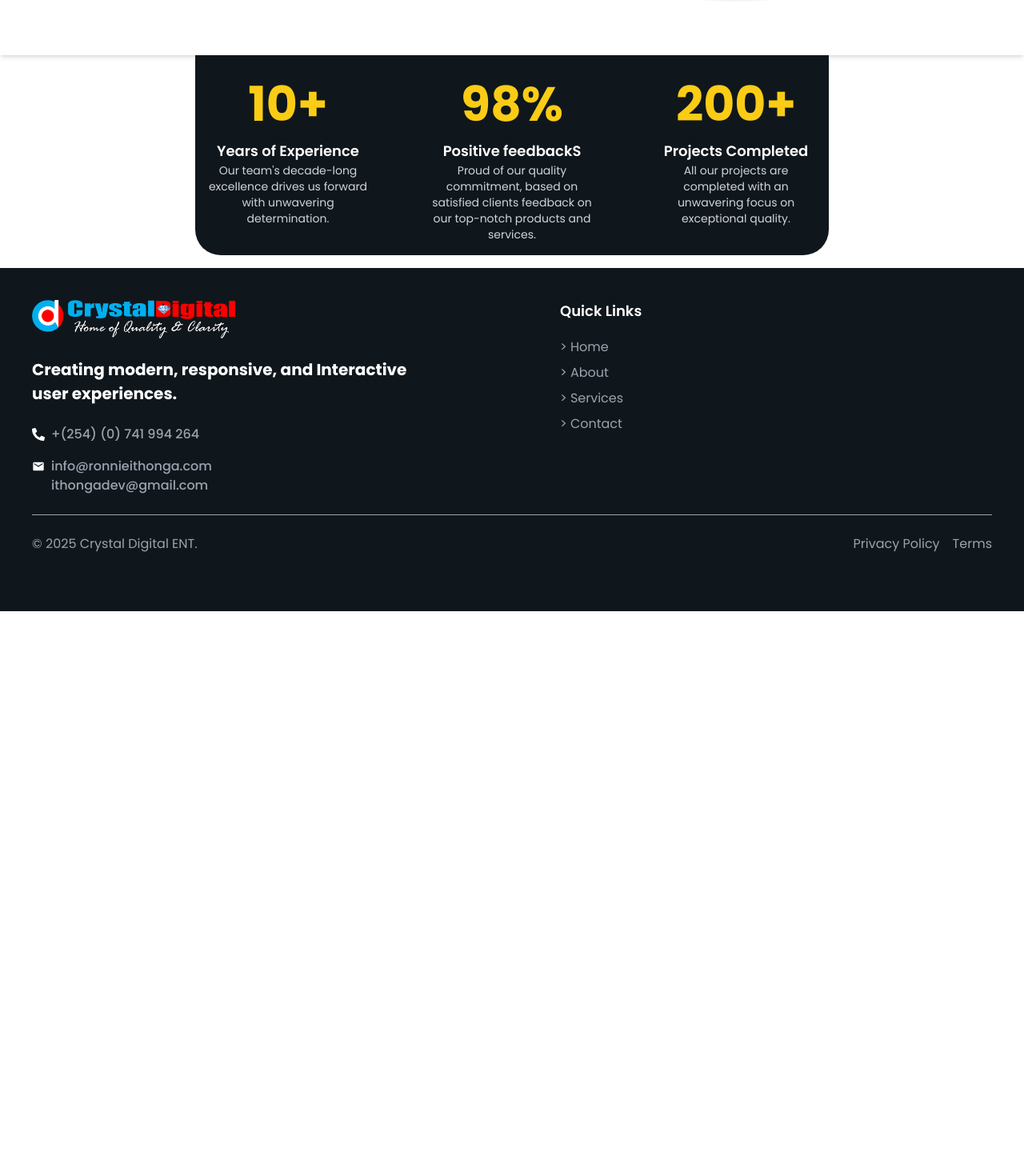
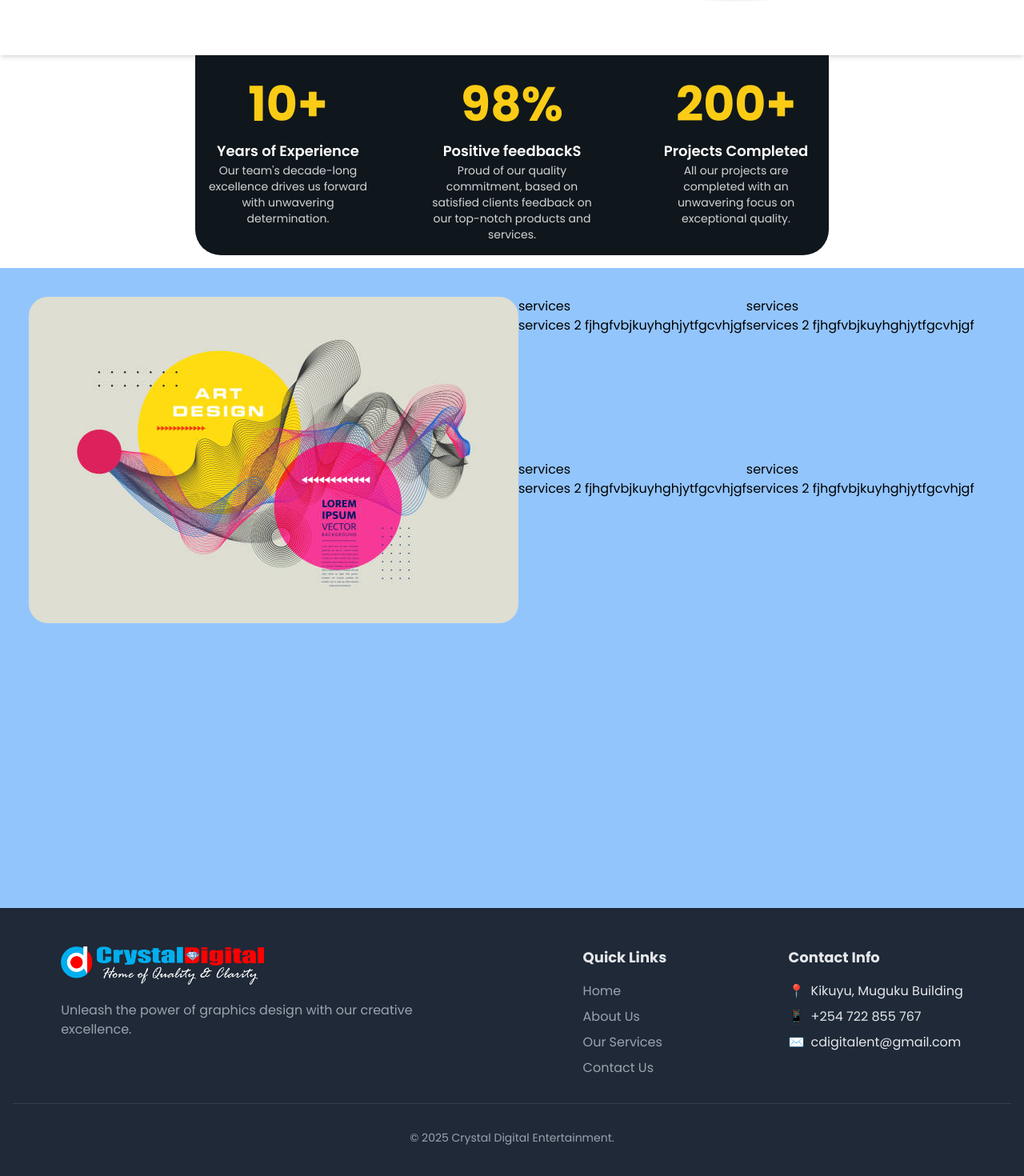
Before and after one commit to Ithonga/Crystal-Digital, a React (Vite) app: page / in a window 1280 px wide. Shown: the part 718-2188 px from the top of the page at 80% size. Before the commit the page ends 1482 px from the top, so only its background shows below. Built offline with nearby package versions, Linux system fonts and the light colour scheme.

Commit message:
updated the code

```diff
--- a/src/App.jsx
+++ b/src/App.jsx
@@ -3,24 +3,36 @@ import Home from "./pages/Home";
 import About from "./pages/About";
 import Service from "./pages/Service";
 import Contact from "./pages/Contact";
-import Header from "./Components/Header";
-import TopHeader from "./Components/TopHeader";
-import Footer from "./Components/Footer";
+import Header from "./components/Header";
+import TopHeader from "./components/TopHeader";
+import Footer from "./components/Footer";
 
 function App() {
+  const validRoutes = ["/", "/about", "/services", "/contact"];
+  const isValidRoute = validRoutes.includes(location.pathname); // Check if current path is valid
+
   return (
     <>
-      <TopHeader />
-      <Header />
+        {isValidRoute && <TopHeader />}
+        {isValidRoute && <Header />}
         <Routes>
           <Route path="/" element={<Home />} />
           <Route path="/about" element={<About />} />
           <Route path="/services" element={<Service />} />
           <Route path="/contact" element={<Contact />} />
+          <Route path="*" element={<NotFound />} />
         </Routes>
-      <Footer />
+        {isValidRoute && <Footer />}
     </>
   );
 }
 
+function NotFound() {
+  return (
+    <h1 className="flex text-center items-center justify-center h-screen">
+      404 | Page Not Found
+    </h1>
+  );
+}
+
 export default App;
--- a/src/Components/Footer.jsx
+++ b/src/Components/Footer.jsx
@@ -1,69 +1,81 @@
 import React from "react";
-import {
-  IoLogoGithub,
-  IoLogoLinkedin,
-  IoLogoInstagram,
-  IoLogoTwitter,
-  IoLogoTiktok,
-} from "react-icons/io5";
-import { FaPhoneAlt } from "react-icons/fa";
-import { MdEmail } from "react-icons/md";
+import { Link } from "react-router-dom";
 
-function Footer() {
+const Footer = () => {
   return (
-    <div className="bg-[#10171c] bottom-0 p-3 md:p-10 flex flex-col">
-      <div className="flex flex-col md:flex-row gap-8 md:gap-40">
-        <div className="flex flex-col gap-6">
-          <a href="/">
-            <img src="/footer-logo.png" alt="Logo" className="h-12 mb-" />
-          </a>
-          <h2 className="text-[20px] font-bold text-white max-w-[500px]">
-            Creating modern, responsive, and Interactive user experiences.
-          </h2>
-          <div className="flex-row md:flex justify-beween text-gray-400">
-            <div className="flex flex-col-reverse gap-4">
-              <div className="flex gap-2">
-                <MdEmail className="text-white mt-1" />
-                <div>
-                  <h2 className="font-medium">info@ronnieithonga.com</h2>
-                  <h2 className="font-medium">ithongadev@gmail.com</h2>
-                </div>
-              </div>
-              <div className="gap-2 flex items-center">
-                <FaPhoneAlt className="text-white" />
-                <h2 className="font-medium">+(254) (0) 741 994 264</h2>
-              </div>
-            </div>
+    <footer className="bg-gray-800 text-gray-200">
+      <div className="container mx-auto px-4 py-12">
+        <div className="flex flex-col md:flex-row gap-8 justify-around">
+          <div>
+            <img src="/footer-logo.png" alt="Logo" className="h-12 mb-5" />
+            <p className="mb-4 text-gray-400 max-w-[500px]">
+              Unleash the power of graphics design with our creative excellence.
+            </p>
+          </div>
+
+          <div>
+            <h3 className="text-lg font-bold mb-4">Quick Links</h3>
+            <ul className="space-y-2">
+              <li>
+                <a href="/" className="text-gray-400 hover:text-white">
+                  Home
+                </a>
+              </li>
+              <li>
+                <a href="/about" className="text-gray-400 hover:text-white">
+                  About Us
+                </a>
+              </li>
+              <li>
+                <a href="/services" className="text-gray-400 hover:text-white">
+                  Our Services
+                </a>
+              </li>
+              <li>
+                <a href="/contact" className="text-gray-400 hover:text-white">
+                  Contact Us
+                </a>
+              </li>
+            </ul>
+          </div>
+
+          {/* <div>
+              <h3 className="text-lg font-bold mb-4">Customer Service</h3>
+              <ul className="space-y-2">
+                <li><a href="#" className="text-gray-400 hover:text-white">My Account</a></li>
+                <li><a href="#" className="text-gray-400 hover:text-white">Track Order</a></li>
+                <li><a href="#" className="text-gray-400 hover:text-white">Wishlist</a></li>
+                <li><a href="#" className="text-gray-400 hover:text-white">Returns & Exchanges</a></li>
+                <li><a href="#" className="text-gray-400 hover:text-white">Shipping & Delivery</a></li>
+              </ul>
+            </div> */}
+
+          <div>
+            <h3 className="text-lg font-bold mb-4">Contact Info</h3>
+            <ul className="space-y-2">
+              <li className="flex items-start">
+                <span className="mr-2">📍</span>
+                <span>Kikuyu, Muguku Building</span>
+              </li>
+              <li className="flex items-start">
+                <span className="mr-2">📱</span>
+                <span>+254 722 855 767</span>
+              </li>
+              <li className="flex items-start">
+                <span className="mr-2">✉️</span>
+                <span>cdigitalent@gmail.com</span>
+              </li>
+            </ul>
           </div>
         </div>
-        <div className="flex flex-col gap-2 text-gray-400 mb-8">
-          <h1 className="font-semibold text-[18px] mb-3  text-white">
-            Quick Links
-          </h1>
-          <a href="/" className="hover:text-white">
-            <p>{">"} Home</p>
-          </a>
-          <a href="/" className="hover:text-white">
-            <p>{">"} About</p>
-          </a>
-          <a href="/" className="hover:text-white">
-            <p>{">"} Services</p>
-          </a>
-          <a href="/" className="hover:text-white">
-            <p>{">"} Contact</p>
-          </a>
+
+        <div className="border-t border-gray-700 mt-8 pt-8 text-sm text-gray-400 text-center">
+          <p>© 2025 Crystal Digital Entertainment.</p>
         </div>
       </div>
-      <div className="border-t border-gray-400 my-6"></div>
-      <div className="items-center justify-between flex-col text-gray-400  md:flex-row flex md:gap-8 mb-8">
-        <h2> &copy; 2025 Crystal Digital ENT.</h2>
-        <div className="flex gap-4">
-          <h2>Privacy Policy</h2>
-          <h2>Terms</h2>
-        </div>
-      </div>
-    </div>
+    </footer>
   );
-}
+};
 
 export default Footer;
+// grid grid-cols-1 md:grid-cols-2 lg:grid-cols-4 gap-8
--- /dev/null
+++ b/src/Components/Services.jsx
@@ -0,0 +1,31 @@
+import React from 'react'
+
+function Services() {
+  return (
+    <div className='h-screen w-full bg-blue-300'>
+        <div className='flex p-9'>
+        <img src='/bg.jpg' alt='' className='rounded-3xl'/>
+            <div className='grid grid-cols-1 md:grid-cols-2'>
+                <div>
+                    <h1>services</h1>
+                    <h1>services 2 fjhgfvbjkuyhghjytfgcvhjgf</h1>
+                </div>
+                <div>
+                    <h1>services</h1>
+                    <h1>services 2 fjhgfvbjkuyhghjytfgcvhjgf</h1>
+                </div>
+                <div>
+                    <h1>services</h1>
+                    <h1>services 2 fjhgfvbjkuyhghjytfgcvhjgf</h1>
+                </div>
+                <div>
+                    <h1>services</h1>
+                    <h1>services 2 fjhgfvbjkuyhghjytfgcvhjgf</h1>
+                </div>
+            </div>
+        </div>
+    </div>
+  )
+}
+
+export default Services
--- a/src/Components/TopHeader.jsx
+++ b/src/Components/TopHeader.jsx
@@ -5,15 +5,15 @@ import { MdEmail } from "react-icons/md";
 
 function TopHeader() {
   return (
-    <div className="hidden pl-5 md:flex bg-[#10171c] h-[45px] text-white items-center text-center">
+    <div className="hidden pl-5 md:flex bg-gray-800 h-[45px] text-white items-center text-center">
     <FaPhoneAlt className="text-white mr-2" />
-      <p className="text-sm font-light text-white">+254 722 855 767</p>
+      <p className="text-[12px] font-light text-white">+254 722 855 767</p>
       <div className="border border-gray-400 h-[25px] mx-3"></div>
       <MdEmail className="text-white mr-2" />
-      <p className="text-sm font-light text-white">cdigitalent@gmail.com</p>
+      <p className="text-[12px] font-light text-white">cdigitalent@gmail.com</p>
       <div className="border border-gray-400 h-[25px] mx-3"></div>
       <FaClock className="text-white mr-2" />
-      <p className="text-sm font-light text-white`">MON - SAT 08:00 20:00</p>
+      <p className="text-[12px] font-light text-white`">MON - SAT 08:00 20:00</p>
     </div>
   );
 }
--- a/src/pages/About.jsx
+++ b/src/pages/About.jsx
@@ -2,9 +2,7 @@ import React from 'react'
 
 function About() {
   return (
-    <div className='text-3xl' >
-      <p>This is the about page welcome</p>
-    </div>
+    <div>About</div>
   )
 }
 
--- a/src/pages/Home.jsx
+++ b/src/pages/Home.jsx
@@ -1,6 +1,6 @@
 import React from "react";
-import Achievements from "../Components/Achievements";
-
+import Achievements from "../components/Achievements";
+import Services from "../components/Services";
 function Home() {
   return (
     <div
@@ -41,6 +41,7 @@ function Home() {
         <img src="/design.png" alt="Company logo" className="hidden md:block w-1/2" />
       </div>
       <Achievements/>
+      <Services/>
     </div>
   );
 }
--- a/tailwind.config.js
+++ b/tailwind.config.js
@@ -1,11 +1,60 @@
 /** @type {import('tailwindcss').Config} */
 export default {
-  content: [
+    darkMode: ["class"],
+    content: [
     "./index.html",
     "./src/**/*.{js,ts,jsx,tsx}",
   ],
   theme: {
-    extend: {},
+  	extend: {
+  		borderRadius: {
+  			lg: 'var(--radius)',
+  			md: 'calc(var(--radius) - 2px)',
+  			sm: 'calc(var(--radius) - 4px)'
+  		},
+  		colors: {
+  			background: 'hsl(var(--background))',
+  			foreground: 'hsl(var(--foreground))',
+  			card: {
+  				DEFAULT: 'hsl(var(--card))',
+  				foreground: 'hsl(var(--card-foreground))'
+  			},
+  			popover: {
+  				DEFAULT: 'hsl(var(--popover))',
+  				foreground: 'hsl(var(--popover-foreground))'
+  			},
+  			primary: {
+  				DEFAULT: 'hsl(var(--primary))',
+  				foreground: 'hsl(var(--primary-foreground))'
+  			},
+  			secondary: {
+  				DEFAULT: 'hsl(var(--secondary))',
+  				foreground: 'hsl(var(--secondary-foreground))'
+  			},
+  			muted: {
+  				DEFAULT: 'hsl(var(--muted))',
+  				foreground: 'hsl(var(--muted-foreground))'
+  			},
+  			accent: {
+  				DEFAULT: 'hsl(var(--accent))',
+  				foreground: 'hsl(var(--accent-foreground))'
+  			},
+  			destructive: {
+  				DEFAULT: 'hsl(var(--destructive))',
+  				foreground: 'hsl(var(--destructive-foreground))'
+  			},
+  			border: 'hsl(var(--border))',
+  			input: 'hsl(var(--input))',
+  			ring: 'hsl(var(--ring))',
+  			chart: {
+  				'1': 'hsl(var(--chart-1))',
+  				'2': 'hsl(var(--chart-2))',
+  				'3': 'hsl(var(--chart-3))',
+  				'4': 'hsl(var(--chart-4))',
+  				'5': 'hsl(var(--chart-5))'
+  			}
+  		}
+  	}
   },
-  plugins: [],
+  plugins: [require("tailwindcss-animate")],
 };
```
Also changed, not shown: package.json (+9 -1 lines), src/index.css (line endings or trailing spaces), 1 other file (tests, documents, lock files or other folders). Lines whose indentation alone changed are shown as unchanged.
